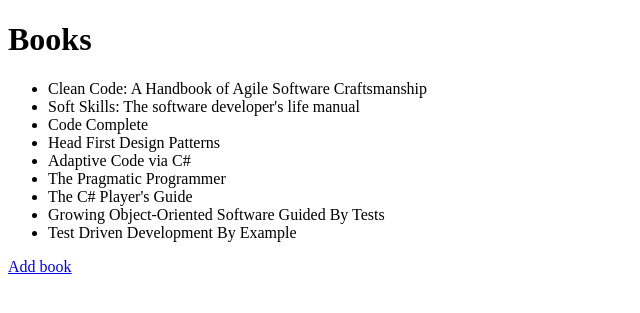
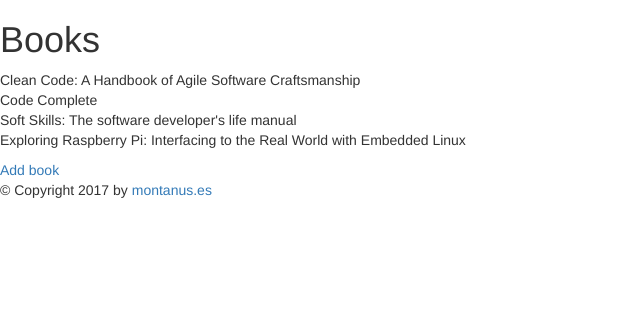
Before and after one commit to noeldiazro/py-books, a Flask app: page / in a window 1280 px wide. Shown: the top 313 px of the page, without its empty margins (0-640 px from the left). Run offline with Flask 2, Linux system fonts and the light colour scheme; some libraries are stand-ins or nearby versions.

Commit message:
Refactored to use template inheritance

```diff
--- a/app.py
+++ b/app.py
@@ -7,7 +7,7 @@ app = Flask(__name__)
 @app.route('/')
 def home():
     books = list_books(Repository('books.csv'))
-    return render_template('books.html', books=books)
+    return render_template('books.html', books=books, title='Books')
 
 
 @app.route('/book', methods=['GET', 'POST'])
@@ -17,7 +17,7 @@ def create_book():
                  Repository('books.csv'))
         return redirect(url_for('home'))
     else:
-        return render_template('book.html')
+        return render_template('book.html', title='Add a new book')
 
 
 if __name__ == '__main__':
--- a/books.csv
+++ b/books.csv
@@ -1,9 +1,4 @@
-978-0123456789,Clean Code: A Handbook of Agile Software Craftsmanship
-978-1234567890,Soft Skills: The software developer's life manual
-978-2345678901,Code Complete
-978-3456789012,Head First Design Patterns
-978-4567890123,Adaptive Code via C#
-978-5678901234,The Pragmatic Programmer
-978-6789012345,The C# Player's Guide
-978-7890123456,Growing Object-Oriented Software Guided By Tests
-978-8901234567,Test Driven Development By Example
+978-0-13-235088-4,Clean Code: A Handbook of Agile Software Craftsmanship
+978-0-7356-1967-8,Code Complete
+9781617292392,Soft Skills: The software developer's life manual
+978-1-119-18868-1,Exploring Raspberry Pi: Interfacing to the Real World with Embedded Linux
--- /dev/null
+++ b/templates/base.html
@@ -0,0 +1,15 @@
+<!DOCTYPE html>
+<html lang="en">
+<head>
+    <meta charset="UTF-8">
+    <title>{{ title }} - py-books</title>
+    <link rel="stylesheet"
+          href="https://maxcdn.bootstrapcdn.com/bootstrap/3.3.7/css/bootstrap.min.css"
+          integrity="sha384-BVYiiSIFeK1dGmJRAkycuHAHRg32OmUcww7on3RYdg4Va+PmSTsz/K68vbdEjh4u"
+          crossorigin="anonymous">
+</head>
+<body>
+<div id="content"><h1>{{ title }}</h1>{% block content %}{% endblock %}</div>
+    <div id="footer">&copy; Copyright 2017 by <a href="http://montanus.es">montanus.es</a></div>
+</body>
+</html>
--- a/templates/books.html
+++ b/templates/books.html
@@ -1,16 +1,10 @@
-<!DOCTYPE html>
-<html lang="en">
-<head>
-    <meta charset="UTF-8">
-    <title>Hello from Flask</title>
-</head>
-<body>
-    <h1>Books</h1>
-    <ul>
+{% extends "base.html" %}
+{% block title %}Books{% endblock %}
+{% block content %}
+    <ul class="list-unstyled">
         {% for book in books %}
         <li>{{ book.title }}</li>
         {% endfor %}
     </ul>
     <a href="/book">Add book</a>
-</body>
-</html>
+{% endblock %}
```
Also changed, not shown: templates/book.html (+5 -10 lines).
